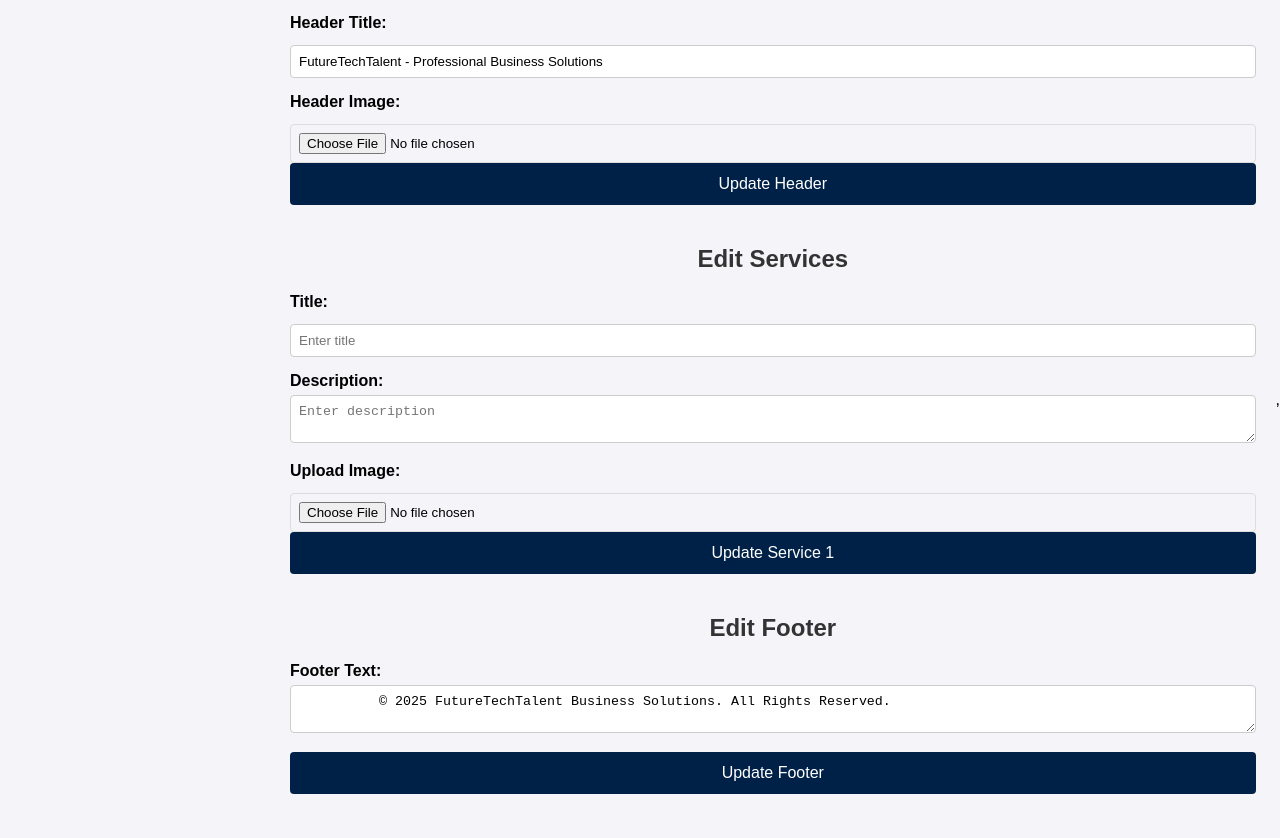
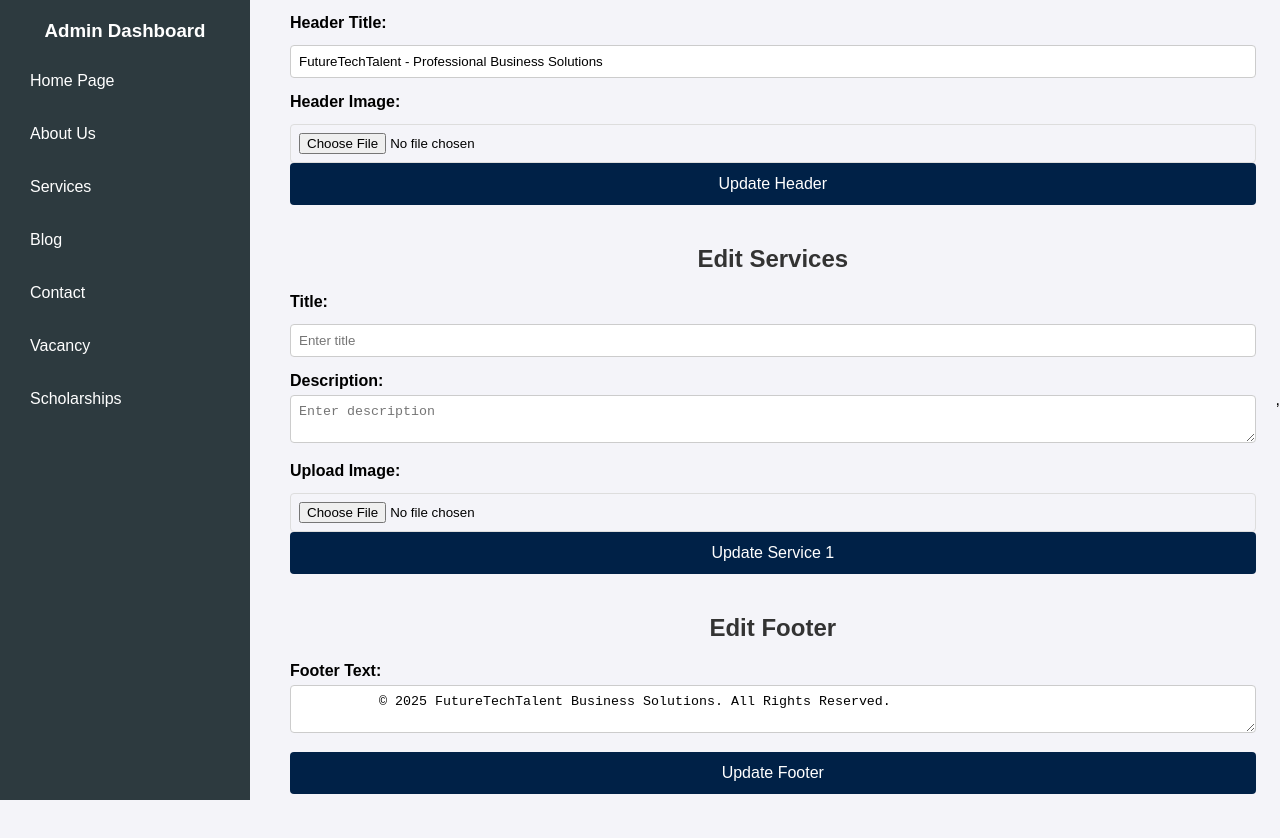
Before and after one commit to lasecoder/my-website-backend, a website: page Admin/admin_dashboard.html in a window 1280 px wide. Drawn offline with Linux system fonts and the light colour scheme.

Commit message:
Update admin_dashboard.html

```diff
--- a/Admin/admin_dashboard.html
+++ b/Admin/admin_dashboard.html
@@ -8,8 +8,18 @@
 </head>
 <body>
   <!-- Sidebar Navigation -->
-
-
+  <div class="sidebar">
+    <h3>Admin Dashboard</h3>
+    <ul>
+      <li><a href="admin_dashboard.html">Home Page</a></li>
+      <li><a href="admin_dashboard_about_us.html">About Us</a></li>
+      <li><a href="admin_dashboard_services.html">Services</a></li>
+      <li><a href="admin_dashboard_blog.html">Blog</a></li>
+      <li><a href="admin_dashboard_contact.html">Contact</a></li>
+      <li><a href="admin_dashboard_vacancy.html">Vacancy</a></li>
+      <li><a href="admin_dashboard_scholars.html">Scholarships</a></li>
+    </ul>
+  </div>
   <!-- Main Content Area -->
   <div class="main-content">
     <!-- Home Header Section -->
```
